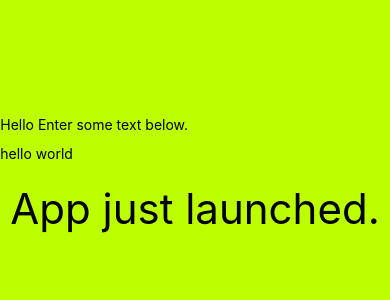
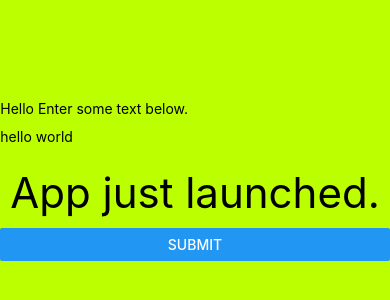
Before and after one commit to danbockapps/react-native-green, a React Native app: screen / in a window 390 px wide. Shown: the part 242-542 px from the top of the page. Built offline with nearby package versions, Linux system fonts and the light colour scheme.

Commit message:
Add button and make it alert entered text

```diff
--- a/App.js
+++ b/App.js
@@ -1,10 +1,14 @@
 import React from 'react';
-import { StyleSheet, Text, View, TextInput } from 'react-native';
+import { StyleSheet, Text, View, TextInput, Button, Alert } from 'react-native';
 
 class Greeting extends React.Component {
   constructor(props) {
     super(props);
     this.state = {text: 'App just launched.'};
+  }
+
+  _onPressButton = () => {
+    Alert.alert(`You entered: ${this.state.text}`);
   }
 
   render() {
@@ -19,6 +23,10 @@ class Greeting extends React.Component {
         <Text style={{padding: 10, fontSize: 42}}>
           {this.state.text}
         </Text>
+        <Button
+          onPress={this._onPressButton}
+          title="Submit"
+        />
       </View>
     );
   }
```
